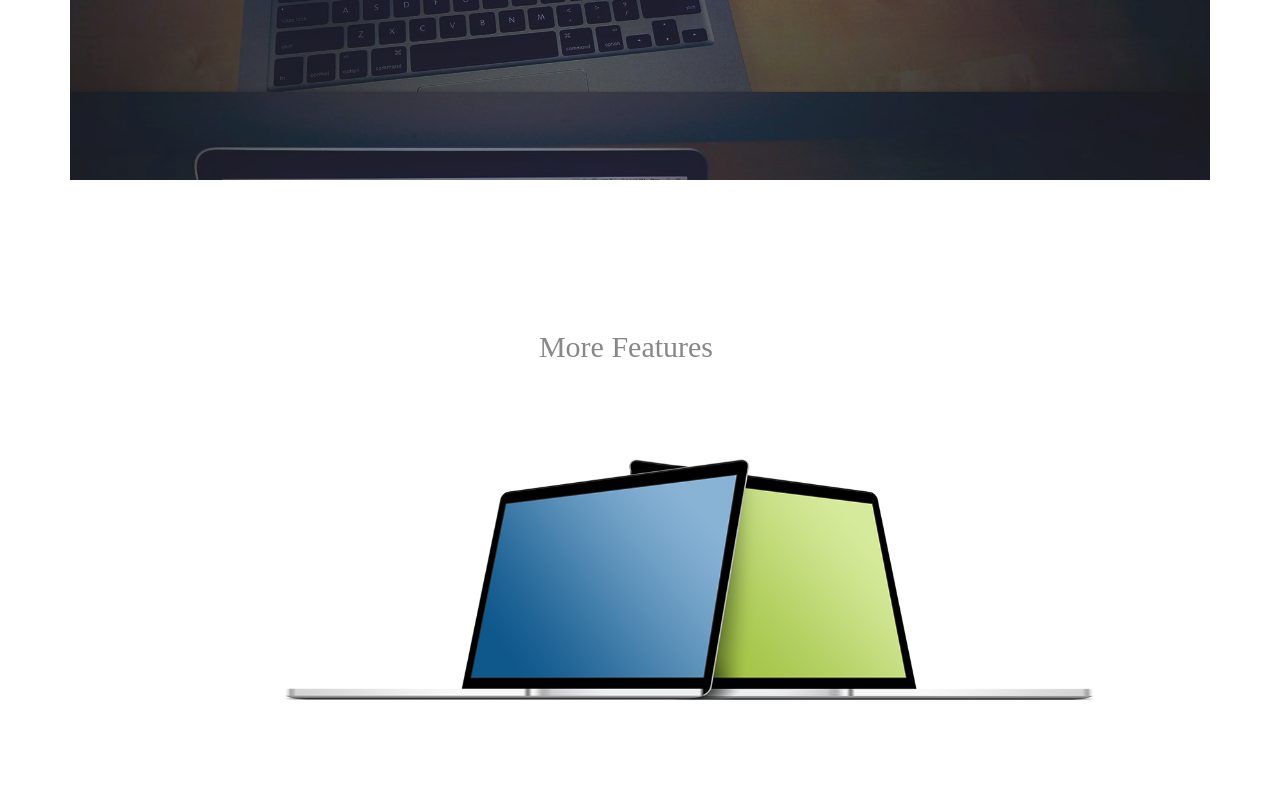
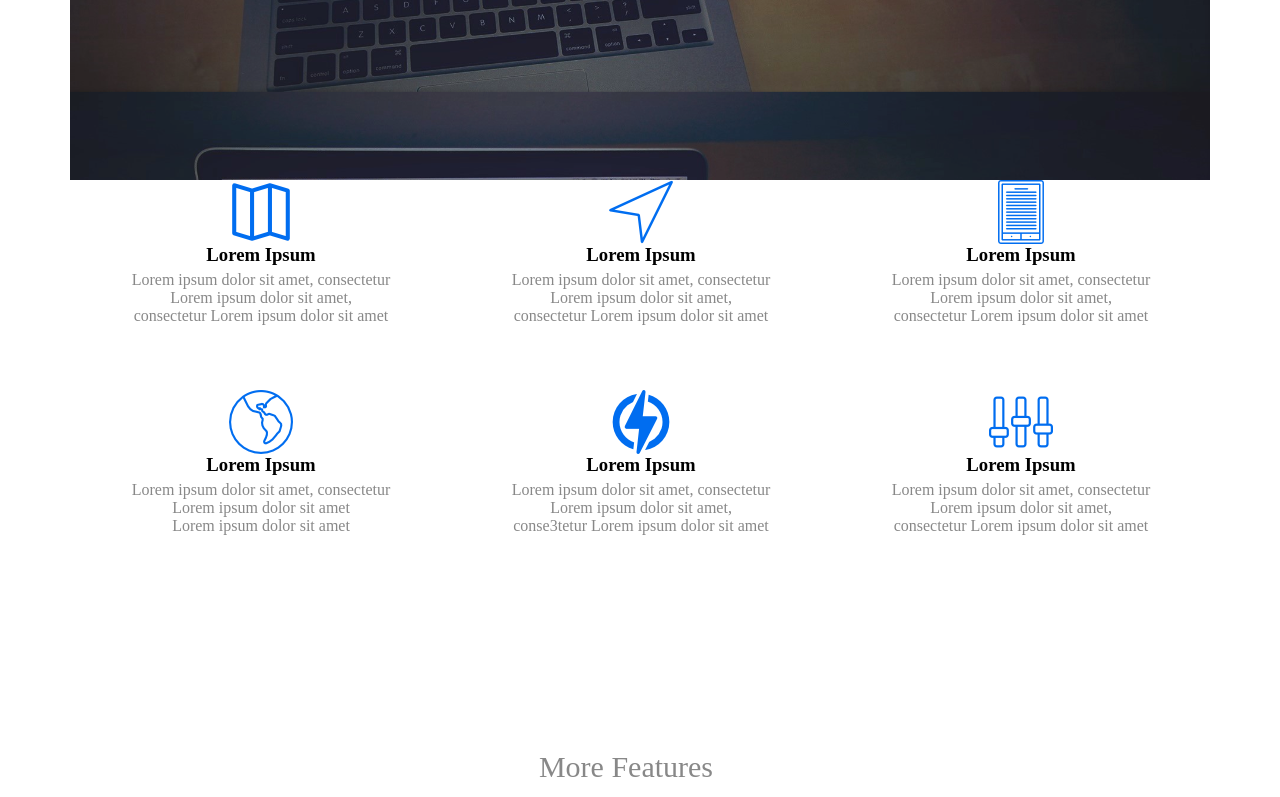
Before and after one commit to PaolaOlvera27/21_examenprime, a plain HTML site: page index.html in a window 1280 px wide. Shown: the part 470-1267 px from the top of the page. Drawn offline with Linux system fonts and the light colour scheme.

Commit message:
agregue seccion1

```diff
--- a/css/main.css
+++ b/css/main.css
@@ -124,3 +124,21 @@ textarea {
 	margin-bottom:5px;
 
 }
+.center{
+	text-align:center;
+}
+
+.h3{
+	margin-bottom:5px;
+
+}
+
+.parficon{
+	margin-bottom:65px; /*textoicono2daseccion*/
+}
+
+.iconos{
+	margin:auto;
+	display:block;
+	size:20px;
+}
--- a/index.html
+++ b/index.html
@@ -39,6 +39,46 @@
 					</div>
 				</div>
 			</header>
+			<section><!--Inicia Monica Galicia-->
+			<div class="container">
+				<div class="row">
+					<div class="col-4">
+						<img class="iconos" src="img/iconos/map.png" alt="map">
+						 <!--Espacio para iconos-->
+						<h3 class="center h3">Lorem Ipsum</h3>
+						<p class="center text-gray parficon">Lorem ipsum dolor sit amet, consectetur<br>Lorem ipsum dolor sit amet,<br>consectetur Lorem ipsum dolor sit amet</p> <!--textoicono-->
+
+					</div>
+					<div class="col-4">
+						<img  class="iconos" src="img/iconos/navigation.png" alt="nav"> <!--Espacio para iconos-->
+						<h3 class="center h3">Lorem Ipsum</h3>
+						<p class="center text-gray parficon">Lorem ipsum dolor sit amet, consectetur<br>Lorem ipsum dolor sit amet,<br>consectetur Lorem ipsum dolor sit amet</p> <!--textoicono-->
+					</div>
+					<div class="col-4">
+						<img  class="iconos" src="img/iconos/ebook (1).png" alt="book"> <!--Espacio para iconos-->
+						<h3 class="center h3">Lorem Ipsum</h3>
+						<p class="center text-gray parficon">Lorem ipsum dolor sit amet, consectetur<br>Lorem ipsum dolor sit amet,<br>consectetur Lorem ipsum dolor sit amet</p> <!--textoicono-->
+					</div>
+				</div>
+				<div class="row">
+					<div class="col-4">
+						<img  class="iconos" src="img/iconos/worldwide.png" alt="world"><!--Espacio para iconos-->
+						<h3 class="center h3">Lorem Ipsum</h3>
+						<p class="center text-gray parficon">Lorem ipsum dolor sit amet, consectetur<br>Lorem ipsum dolor sit amet <br>Lorem ipsum dolor sit amet</p> <!--textoicono-->
+					</div>
+					<div class="col-4">
+						<img  class="iconos" src="img/iconos/power.png" alt="light"> <!--Espacio para iconos-->
+						<h3 class="center h3">Lorem Ipsum</h3>
+						<p class="center text-gray parficon">Lorem ipsum dolor sit amet, consectetur<br>Lorem ipsum dolor sit amet,<br>conse3tetur Lorem ipsum dolor sit amet</p> <!--textoicono-->
+					</div>
+					<div class="col-4">
+						<img  class="iconos" src="img/iconos/settings-thin-console-controls-symbol-in-a-circle (1).png" alt="controls"> <!--Espacio para iconos-->
+						<h3 class="center h3">Lorem Ipsum</h3>
+						<p class="center text-gray parficon">Lorem ipsum dolor sit amet, consectetur<br>Lorem ipsum dolor sit amet,<br>consectetur Lorem ipsum dolor sit amet</p> <!--textoicono-->
+					</div>
+				</div>
+			</div>
+		</section><!-- Termina Monica Galicia-->
 			<section> <!--  Pao -->
 				<div class="row">
 					<div class="col-12">
```
